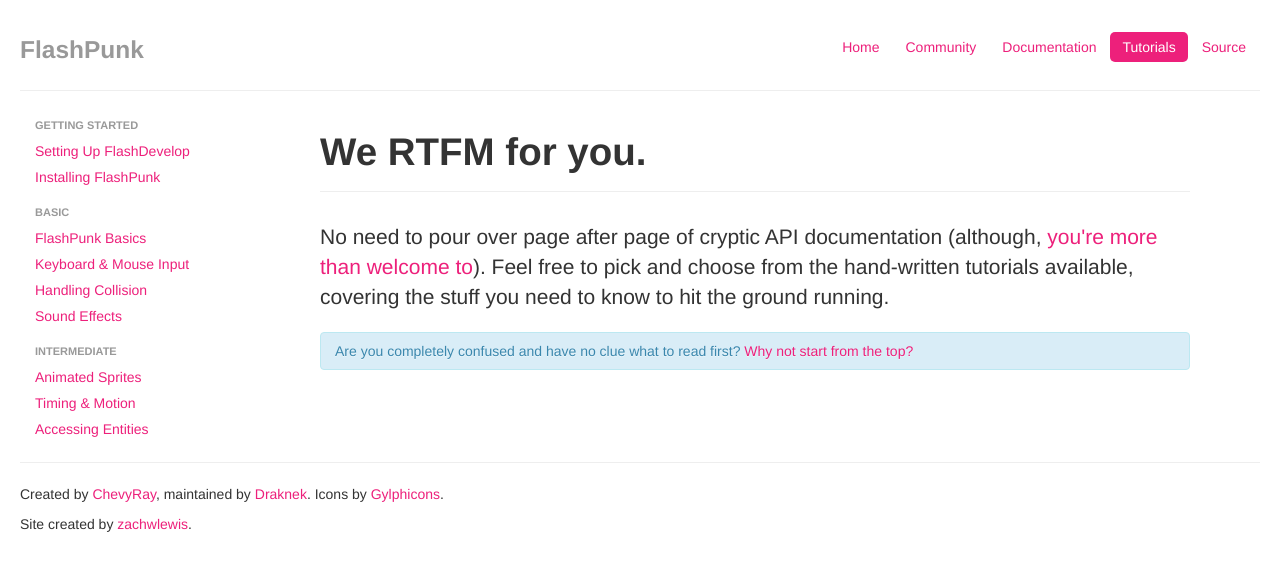
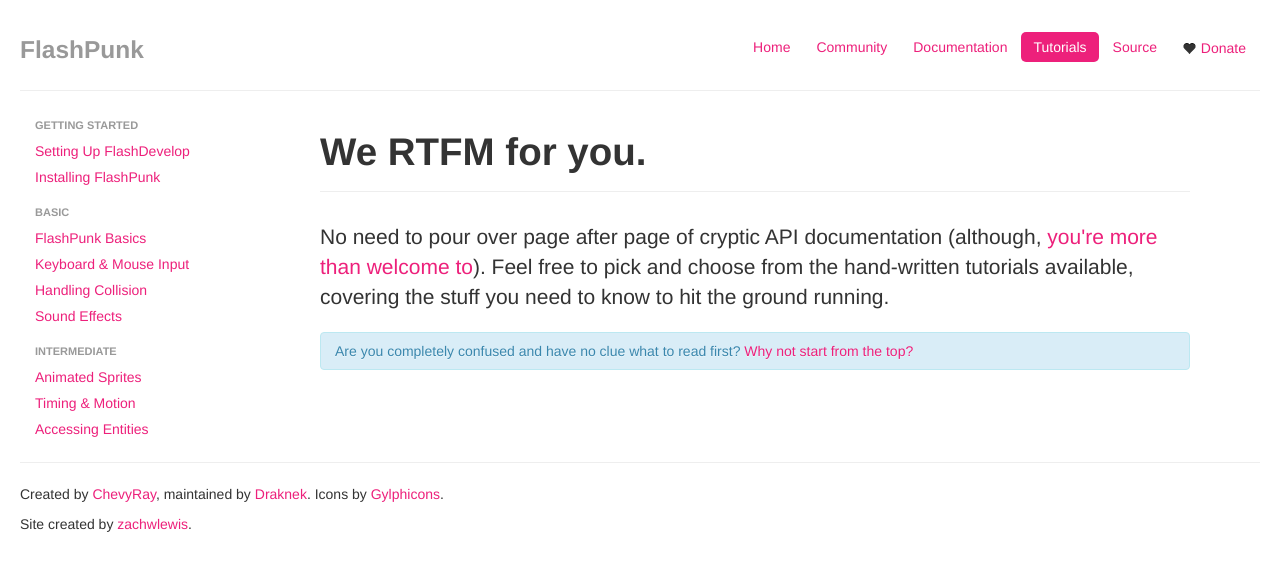
Before and after one commit to useflashpunk/useflashpunk.github.io, a Jekyll site: the page built from tutorials/index.html, in a window 1280 px wide. Shown: the top 571 px of the page. Built offline with Jekyll 4.4.1, drawn with Linux system fonts in a browser that asks for light colours.

Commit message:
Added donate button.

```diff
--- a/_layouts/tutorial.html
+++ b/_layouts/tutorial.html
@@ -24,6 +24,7 @@
           <li><a href="{{site.url}}/docs">Documentation</a></li>
           <li class="active"><a href="{{site.url}}/tutorials">Tutorials</a></li>
           <li><a href="https://github.com/Draknek/FlashPunk">Source</a></li>
+          <li><a href="{{ site.url }}/donate"><i class="icon-heart"></i> Donate</a></li>
         </ul>
         <h3 class="muted">FlashPunk</h3>
       </div>
```
